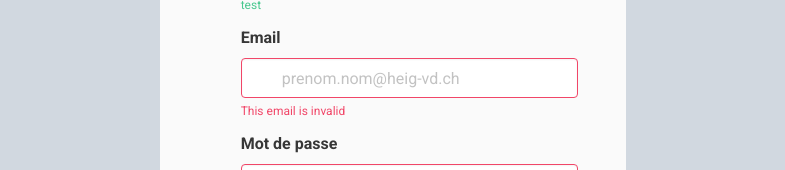
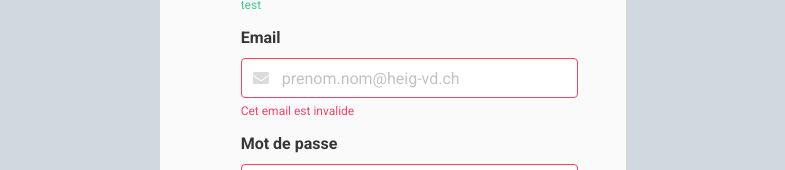
Before and after one commit to youndzoFrancine/Projet_de_semestre, a Vue app in the folder segfault-vue/: page /#/TheInscription in a window 1280 px wide. Shown: the part 269-439 px from the top of the page, without its empty margins (247-1032 px from the left). Built offline with nearby package versions, Linux system fonts and the light colour scheme.

Commit message:
ajout icon envelope

```diff
--- a/segfault-vue/src/main.js
+++ b/segfault-vue/src/main.js
@@ -6,10 +6,10 @@ import store from "./store";
 import { library } from "@fortawesome/fontawesome-svg-core";
 import { faCoffee } from "@fortawesome/free-solid-svg-icons";
 import { faSearch } from "@fortawesome/free-solid-svg-icons";
+import { faEnvelope } from "@fortawesome/free-solid-svg-icons";
 import { FontAwesomeIcon } from "@fortawesome/vue-fontawesome";
 
-library.add(faCoffee);
-library.add(faSearch);
+library.add(faCoffee, faSearch, faEnvelope);
 
 Vue.component("font-awesome-icon", FontAwesomeIcon);
 
--- a/segfault-vue/src/views/TheInscription.vue
+++ b/segfault-vue/src/views/TheInscription.vue
@@ -27,13 +27,13 @@
         <div class="control has-icons-left has-icons-right">
           <input class="input is-danger" type="email" placeholder="prenom.nom@heig-vd.ch">
           <span class="icon is-small is-left">
-            <i class="fas fa-envelope"></i>
+            <font-awesome-icon icon="envelope"/>
           </span>
           <span class="icon is-small is-right">
             <i class="fas fa-exclamation-triangle"></i>
           </span>
         </div>
-        <p class="help is-danger">This email is invalid</p>
+        <p class="help is-danger">Cet email est invalide</p>
       </div>
 
       <!--mot de pass-->
```
